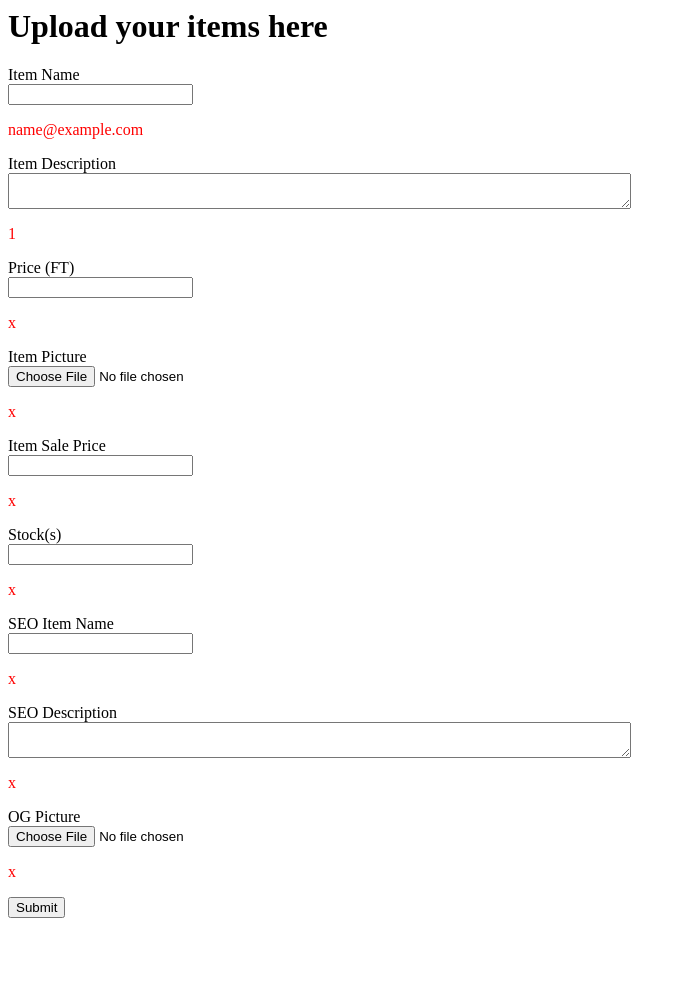
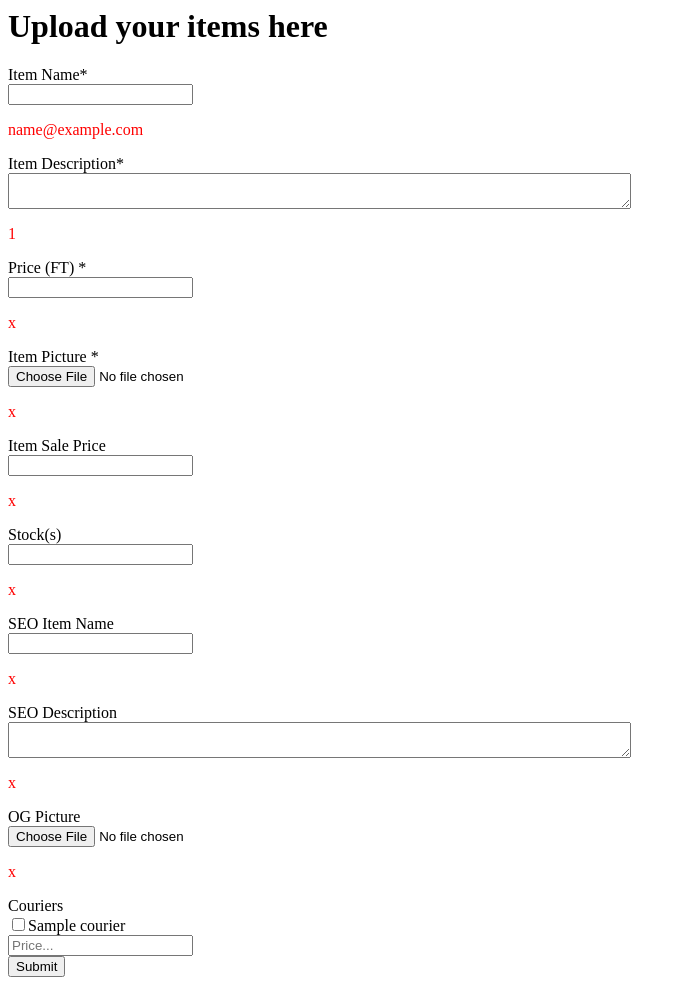
Before and after one commit to feher-at/php_webshop, a PHP site: template app/views/items/itemUpload.php in a window 1280 px wide. Shown: the whole page, without its empty margins (0-686 px from the left). Before the commit the page ends 918 px from the top, so only its background shows below. Run offline with PHP 8.4, Linux system fonts and the light colour scheme; the template is opened without the code that fills it: most values are stand-ins (such as "Sample title", 1, 10 or a date in 2020).

Commit message:
Changes: - implemented in the ItemController the uploadItem function,but it's not completely done,i need to create in the function the shipping part,and the validations.         -in the ItemService implemented the getAllCouriers the uploadItemPictures,and the uploadItem functions         -created in the itemUpload.php a form to the item uploading         -created the IShippingService.php interface and the ShippingService.php and the Shipping class to insert data in our database's shipping table

```diff
--- a/app/controllers/AuthController.php
+++ b/app/controllers/AuthController.php
@@ -31,7 +31,7 @@ class AuthController extends Controller
 
     public function register()
     {
-        $this->setLayout('auth_layout');
+        $this->setLayout('layout');
         return $this->render('auth/register');
     }
 
@@ -86,13 +86,13 @@ class AuthController extends Controller
 
         }
         else{
-            setcookie("type",$result,time()+604,800);
+            setcookie("type",$result,time()+604800);
             $this->redirect("/");
         }
         return false;
     }
     public function logout(Request $request){
-        setcookie("type","",time()-604,800);
+        setcookie("type","",time()-604800);
         $this->redirect("/");
 
     }
--- a/app/services/IItemService.php
+++ b/app/services/IItemService.php
@@ -6,8 +6,10 @@ namespace app\services;
 
 interface IItemService
 {
-    public function uploadItem();
+    public function uploadItem(array $params);
     public function updateItem();
     public function getItem();
     public function deleteItem();
+    public function getAllCouriers();
+    public function uploadItemPictures($itemPicturesSubMap,$file);
 }
--- a/app/views/auth/register.php
+++ b/app/views/auth/register.php
@@ -16,7 +16,7 @@
     <div class="form-group">
         <label >Tax Number</label>
         <input type="text" name="taxNumber" class="form-control">
-        <?php if(isset($taxNumber)){echo "<p style='color: #ff0000'>$taxNumber </p>";} ?>
+        <?php if(isset($taxNumber)){echo "<p style='color: red    '>$taxNumber </p>";} ?>
     </div>
     <div class="form-group">
         <label>Password</label>
--- a/app/views/items/itemUpload.php
+++ b/app/views/items/itemUpload.php
@@ -8,10 +8,10 @@
 <form action ="" method="post" enctype="multipart/form-data">
 
     <div class="form-group row">
-        <div class="col-xs-6 mr-5" >
-            <label >Item Name</label>
+        <div class="col-xs-6 mr-4" >
+            <label >Item Name*</label>
         </div>
-        <div class="col-xs-6">
+        <div class="col-xs-6 ml-3">
             <input type="text" name="item_name" class="form-control">
         </div>
 
@@ -19,8 +19,8 @@
 
     </div>
     <div class="form-group row">
-        <div class="col-xs-6 mr-2">
-            <label >Item Description</label>
+        <div class="col-xs-6 ">
+            <label >Item Description*</label>
         </div>
         <div>
             <label>
@@ -31,18 +31,18 @@
     </div>
     <div class="form-group row">
         <div class="col-xs-6 mr-5">
-            <label >Price (FT)</label>
+            <label >Price (FT) *</label>
         </div>
-        <div class=" ml-2">
+        <div>
             <label>
-                <input type="password" name="item_price" class="form-control">
+                <input type="text" name="item_price" class="form-control">
             </label>
         </div>
         <?php if(isset($password)){echo "<p style='color: red'>$password </p>";} ?>
     </div>
     <div class="form-group row">
-        <div class="col-xs-6 mr-4">
-            <label>Item Picture</label>
+        <div class="col-xs-6 mr-3">
+            <label>Item Picture *</label>
         </div>
         <div>
             <input style="border:none" type="file" name="item_image" class="form-control">
@@ -51,11 +51,11 @@
     </div>
     <div class="form-group row">
         <div class="col-xs-6 mr-3">
-            <label>Item Sale Price</label>
+            <label>Item Sale Price </label>
         </div>
-        <div>
+        <div class="ml-1">
             <label>
-                <input type="password" name="item_saleprice" class="form-control">
+                <input type="text" name="item_saleprice" class="form-control">
             </label>
         </div>
 
@@ -63,22 +63,22 @@
     </div>
     <div class="form-group row">
         <div class="col-xs-6 mr-5">
-            <label>Stock(s)</label>
+            <label> Stock(s)  </label>
         </div>
         <div class="ml-3">
             <label>
-                <input type="password" name="item_stock" class="form-control">
+                <input type="text" name="item_stock" class="form-control">
             </label>
         </div>
         <?php if(isset($confirmPassword)){echo "<p style='color: red'>$confirmPassword </p>";} ?>
     </div>
     <div class="form-group row">
-        <div class="col-xs-6 mr-1">
+        <div class="col-xs-6 mr-2">
             <label>SEO Item Name</label>
         </div>
         <div>
             <label>
-                <input type="password" name="item_seoname" class="form-control">
+                <input type="text" name="item_seoname" class="form-control">
             </label>
         </div>
         <?php if(isset($confirmPassword)){echo "<p style='color: red'>$confirmPassword </p>";} ?>
@@ -105,6 +105,28 @@
         </div>
         <?php if(isset($confirmPassword)){echo "<p style='color: red'>$confirmPassword </p>";} ?>
     </div>
+    <div class="form-group row">
+        <div class=>
+            <label class="">Couriers </label>
+        </div>
+        <div class="row">
+            <?php
+            foreach($allCouriers as $key => $value){
+                $id= $value['courier_id'];
+                $name = $value['courier_name'];
+                echo "<div class= 'col-6'>
+                        <input class='' type='checkbox' name='courier[]' value='$id'/>$name
+                      </div>
+                      <div>
+                        <input class='ml-5 mb-1 align-text-top' type='text' name='$name' placeholder='Price...'>
+                      </div>";
+            }
+            ?>
+        </div>
+    </div>
 
-    <button type="submit" class="btn btn-primary">Submit</button>
+    <div class="col text-center">
+        <button type="submit" class="btn btn-primary">Submit</button>
+    </div>
+
 </form>
--- a/database.sql
+++ b/database.sql
@@ -66,3 +66,9 @@ CREATE TABLE orders(
 	order_status status
 
 );
+
+Insert INTO couriers(courier_name) VALUES('GLS');
+Insert INTO couriers(courier_name) VALUES('DPD');
+Insert INTO couriers(courier_name) VALUES('Personal receiving');
+Insert INTO couriers(courier_name) VALUES('Magyar Posta');
+Insert INTO couriers(courier_name) VALUES('FoxPost');
--- a/public/index.php
+++ b/public/index.php
@@ -33,6 +33,7 @@ $app->router->post('/',[AuthController::class, 'logout']);
  * ItemController
  */
 $app->router->get('/item/itemUpload',[ItemController::class, 'getItemUploadPage']);
+$app->router->post('/item/itemUpload',[ItemController::class, 'uploadItem']);
 
 
 
```
Also changed, not shown: app/controllers/ItemController.php (+38 -0 lines), app/models/Shipping.php (added, +19 -0 lines), app/services/IShippingService.php (added, +11 -0 lines), app/services/ItemService.php (+45 -2 lines), app/services/ShippingService.php (added, +23 -0 lines).
